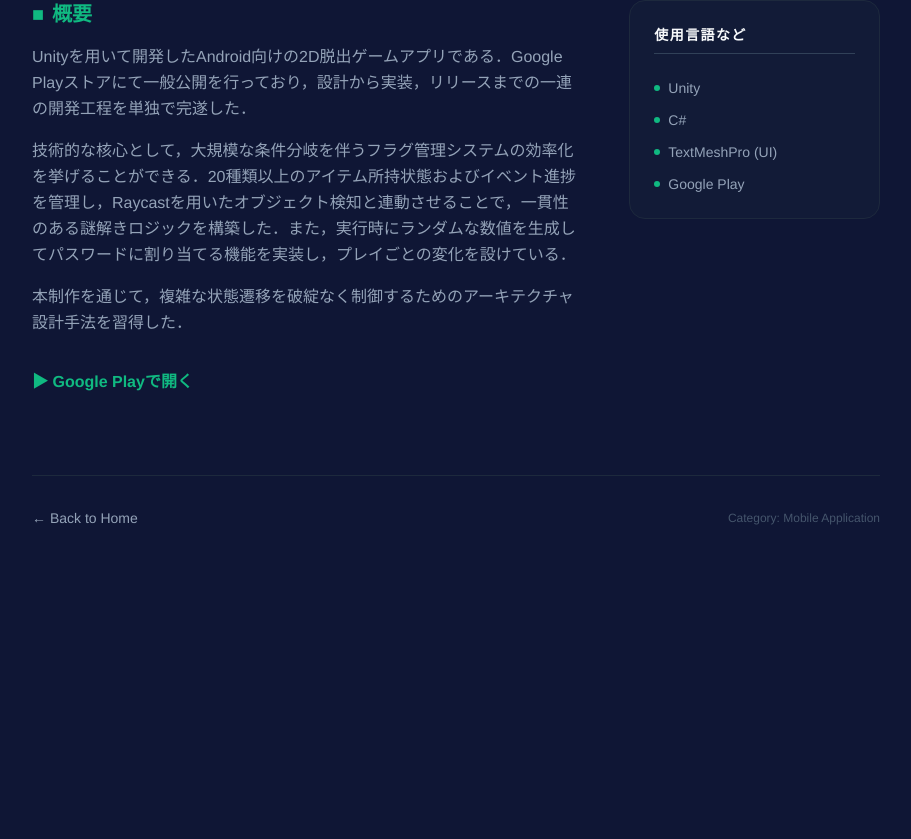
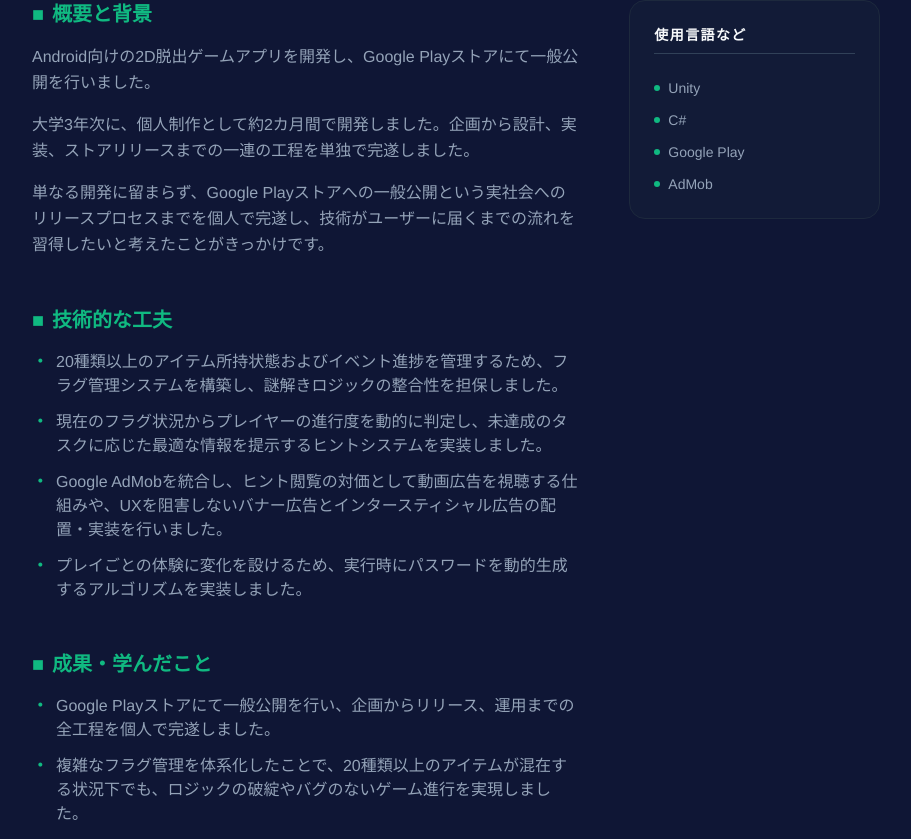
Before and after one commit to Cream-Pan/portfolio, a Next.js app: page /works/escape-game in a window 1280 px wide. Shown: the part 755-1594 px from the top of the page, without its empty margins (184-1095 px from the left). Before the commit the page ends 1379 px from the top, so only its background shows below. Built offline with nearby package versions, Linux system fonts and the light colour scheme.

Commit message:
ポートフォリオのプロジェクト内容をフォーマットに合わせて更新

```diff
--- a/app/data/works-data.ts
+++ b/app/data/works-data.ts
@@ -1,6 +1,6 @@
 export type ProjectDetail = {
   title: string;
-  description: string[];
+  // description?: string[];
   techStack: string[];
   imagePath?: string;
   demoUrl?: string;
@@ -8,91 +8,160 @@ export type ProjectDetail = {
   look: string;
   githubUrl?: string;
   category: string;
+  content: {
+    overview: string;    // ■成果物の概要
+    context: string;     // ■状況説明
+    background: string;  // ■制作背景
+    innovation: string[]; // ■どのような工夫をしたのか（箇条書き用）
+    results: string[];    // ■得られた成果・学んだこと（箇条書き用）
+  };
 };
 
 export const projects: Record<string, ProjectDetail> = {
   "rubiks-cube": {
     title: "ルービックキューブサイト",
-    description: [
-      "ルービックキューブの歴史，論理的思考力への効果，および解法の解説を目的とした総合的なWebアプリケーションである．初心者が体系的に学習できるだけでなく，中上級者が日々のトレーニングに活用できる実用的なツールの提供を目指した．",
-      "技術的な工夫として，JavaScriptを用いた競技用タイマー機能を実装した．スペースキーによる計測の開始・停止に加え，競技規則に則ったスクランブル（手順）のランダム生成ロジックを構築した．また，Cookieを活用した学習達成度の保存機能を導入し，ユーザーが自身の進捗を視覚的に把握できる仕組みを整えた．",
-      "UI/UXの面では，Swiper.jsを用いた直感的なスライダー実装や，CSSによるドロップダウンメニューの構築を行い，情報量の多いサイト内での高い回遊性を実現した．さらに，レスポンシブデザインに対応させ，PC・スマートフォンの双方から快適に利用できるよう設計した．",
-      "この制作を通じて，動的なDOM操作や非同期処理に加え，ユーザーの利便性を考慮したフロントエンド設計の基礎を習得した．"
-    ],
-    techStack: ["HTML5 / CSS3(Responsive Design)", "JavaScript", "Cookie", "Netlify"],
+    category: "Web Application",
+    techStack: ["HTML", "CSS", "JavaScript", "Cookie", "Netlify"],
     imagePath: "/images/rubiks-main.png",
     demoUrl: "https://rubik-s.netlify.app/",
     look: "▶ 作品を見る",
-    category: "Web Application",
+
+    content: {
+      overview: "ルービックキューブの歴史、論理的思考力への効果、および解法の解説を目的としたWebアプリケーションを開発しました。",
+      context: "大学3年次に、プログラミング学習のアウトプットとして約1カ月間で開発しました。情報設計からコーディング、デプロイまでを個人で完遂しました。",
+      background: "自身の趣味であるルービックキューブにおいて、単なる解説に留まらず、中上級者のトレーニングにも活用できる実用的なツールを統合したアプリケーションを目指しました。",
+      innovation: [
+        "JavaScriptを用いて、スクランブル（崩し手順）をランダムに生成するロジックを構築しました。",
+        "スペースキーによる計測の開始・停止が可能な、0.01秒単位の高精度な競技用タイマー機能を実装しました。",
+        "ユーザーの学習達成度をブラウザのCookieに保存する機能を導入し、ユーザーごとの進捗状況を保持する仕組みを整えました。",
+        "Swiper.jsを用いた直感的なスライダー実装や、CSSによるドロップダウンメニューの構築を行い、情報量の多いサイト内での高い回遊性を実現しました。",
+        "レスポンシブデザインに対応させ、PC・スマートフォンの双方から快適に利用できるよう設計を実現しました。"
+      ],
+      results: [
+        "HTML5、CSS3、JavaScriptの基礎を体系的に習得し、静的なページ制作から動的なロジック実装までを統合したWebアプリケーションの構造を理解しました。",
+        "Netlifyを用いたデプロイメントのワークフローを経験し、開発したプロダクトを一般公開する技術的な流れを習得しました。",
+        // "PC・スマートフォン双方での利便性を追求したレスポンシブデザインの設計手法を学び、多様な閲覧環境に対応するフロントエンドの実装力を養いました。",
+        "制作を通じて、ユーザーが求める機能（タイマーやスクランブル生成）を具体的なロジックに落とし込み、実用的なツールとして提供する楽しさを学びました。"
+      ]
+    }
   },
   "maze-game": {
     title: "迷路自動生成3Dアクションゲーム",
-    description: [
-      "Unityを用いて開発した，動的に生成される迷路を攻略する3Dアクションゲームである．プレイヤーの操作性と，リプレイ性を高めるためのランダム要素の共存を目的として制作した．",
-      "技術的な核心として，『穴掘り法』アルゴリズムに基づいた迷路の自動生成ロジックを独自に実装した．全領域を壁として初期化した後，奇数座標を起点に再帰的な探索を行うことで，必ずゴールに到達可能な迷路を動的に生成する仕組みを採用した．",
-      "ユーザーのスキルに応じた柔軟な難易度設定を実現するため，ゲーム開始前に『移動速度』および『制限時間』を選択可能なシステムを導入した．",
-      "さらに，Animatorと連携した移動制御を行い，カメラの追従と注視点固定を実装することで，快適な視点操作を実現した．また，障害物との接触時には，IEnumerator（コルーチン）を用いた時間差による制御処理を導入し，ゲーム性に奥行きを持たせた．",
-      "この制作を通じて，C#によるアルゴリズムの実装能力，およびUnityのコンポーネント指向に基づいた効率的なシステム設計手法を習得した．"
-    ],
-    techStack: ["Unity", "C#", "TextMeshPro (UI)", "Netlify"],
+    category: "Game Development",
+    techStack: ["Unity", "C#", "Netlify"],
     imagePath: "/images/maze-main.png",
     demoUrl: "https://maze-eat.netlify.app/",
     look: "▶ ゲームを体験する",
-    category: "Game Development",
+
+    content: {
+      overview: "Unityを用いて、プレイするたびに構造が変化する迷路を攻略する3Dアクションゲームを開発しました。",
+      context: "大学3年次に、アルゴリズムの実装と3D空間でのキャラクター制御を学び、個人で約1カ月間で開発しました。ブラウザ上で手軽に遊べるよう、WebGL形式でビルドしNetlifyにて公開しています。",
+      background: "授業で学んだアルゴリズムを、実際のゲーム体験として具現化することに挑戦しました。単なる課題の達成に留まらず、プレイヤーが常に新鮮な緊張感を持って挑戦できる「リプレイ性の高いゲーム」を目指し、穴掘り法による迷路の動的生成を軸としたシステムを設計しました。",
+      innovation: [
+        "「穴掘り法」アルゴリズムを実装しました。全領域を壁として初期化した後、奇数座標を起点に再帰的な探索を行うことで、必ずゴールに到達可能な迷路を動的に生成するロジックを構築しました。",
+        "ユーザーのスキルに応じた柔軟な難易度設定を実現するため、ゲーム開始前に「移動速度」および「制限時間」を選択可能なシステムを導入しました。",
+        "障害物との接触判定において、IEnumerator（コルーチン）を用いた時間差制御処理を導入し、ゲームオーバーまでの猶予やエフェクト演出など、ゲーム性に奥行きを持たせました。"
+      ],
+      results: [
+        "アルゴリズムに基づいた迷路生成により、計算上10,000通り以上の異なるマップを瞬時に生成し、高いリプレイ性を担保できることを確認しました。",
+        "制作を通じて、3D空間のキャラクターの移動制御において、物理演算とAnimatorによる手法を習得しました。"
+      ]
+    }
   },
   "escape-game": {
     title: "Android向け2D脱出ゲーム：Illustration Room",
-    description: [
-      "Unityを用いて開発したAndroid向けの2D脱出ゲームアプリである．Google Playストアにて一般公開を行っており，設計から実装，リリースまでの一連の開発工程を単独で完遂した．",
-      "技術的な核心として，大規模な条件分岐を伴うフラグ管理システムの効率化を挙げることができる．20種類以上のアイテム所持状態およびイベント進捗を管理し，Raycastを用いたオブジェクト検知と連動させることで，一貫性のある謎解きロジックを構築した．また，実行時にランダムな数値を生成してパスワードに割り当てる機能を実装し，プレイごとの変化を設けている．",
-      "本制作を通じて，複雑な状態遷移を破綻なく制御するためのアーキテクチャ設計手法を習得した．"
-    ],
-    techStack: ["Unity", "C#", "TextMeshPro (UI)", "Google Play"],
+    category: "Mobile Application",
+    techStack: ["Unity", "C#", "Google Play", "AdMob"],
     imagePath: "/images/escape-main.png",
     demoUrl: "https://play.google.com/store/apps/details?id=com.creampan.illustrationroom",
     look: "▶ Google Playで開く",
-    category: "Mobile Application",
+
+    content: {
+      overview: "Android向けの2D脱出ゲームアプリを開発し、Google Playストアにて一般公開を行いました。",
+      context: "大学3年次に、個人制作として約2カ月間で開発しました。企画から設計、実装、ストアリリースまでの一連の工程を単独で完遂しました。",
+      background: "単なる開発に留まらず、Google Playストアへの一般公開という実社会へのリリースプロセスまでを個人で完遂し、技術がユーザーに届くまでの流れを習得したいと考えたことがきっかけです。",
+      innovation: [
+        "20種類以上のアイテム所持状態およびイベント進捗を管理するため、フラグ管理システムを構築し、謎解きロジックの整合性を担保しました。",
+        "現在のフラグ状況からプレイヤーの進行度を動的に判定し、未達成のタスクに応じた最適な情報を提示するヒントシステムを実装しました。",
+        "Google AdMobを統合し、ヒント閲覧の対価として動画広告を視聴する仕組みや、UXを阻害しないバナー広告とインタースティシャル広告の配置・実装を行いました。",
+        "プレイごとの体験に変化を設けるため、実行時にパスワードを動的生成するアルゴリズムを実装しました。"
+      ],
+      results: [
+        "Google Playストアにて一般公開を行い、企画からリリース、運用までの全工程を個人で完遂しました。",
+        "複雑なフラグ管理を体系化したことで、20種類以上のアイテムが混在する状況下でも、ロジックの破綻やバグのないゲーム進行を実現しました。",
+        "制作を通じて、技術を単に実装するだけでなく、ユーザーの予期せぬ操作に対しても破綻しない堅牢な設計の重要性を学びました。"
+      ]
+    }
   },
   "typing-game": {
-    title: "タイピングゲーム",
-    description: [
-      "Unityを用いて開発した，PC向けのローマ字タイピング練習アプリケーションである．初学者から上級者まで幅広いユーザーに楽しんでもらうため，3段階の難易度設定および視覚的なフィードバック機能を実装した．",
-      "技術的な核心として，外部CSVファイルからの動的な問題読み込みシステムを構築した．System.IOを用いたファイルストリーム処理により，プログラム本体を修正することなく問題データの追加・変更を可能にし，拡張性を実現した．また，入力判定においては，『し』を『shi』または『si』と入力する場合など，複数のローマ字表記パターンを動的に生成・照合するアルゴリズムを実装し，ユーザーの入力習慣を妨げない柔軟な判定ロジックを確立した．",
-      "UI/UXの面では，オブジェクトのスムーズな移動演出や，状況に応じた効果音の制御を行い，操作時の爽快感を追求した．さらに，リザルト画面において正確率やタイピング速度を提示することで，学習者が自身の習熟度を客観的に把握できる仕組みを整えた．",
-      "本制作を通じて，効率的なデータ管理手法（データとロジックの分離）に加え，ユーザーの多様な操作を許容するための複雑な文字列処理アルゴリズムの設計能力を習得した．"
-    ],
-    techStack: ["Unity", "C#", "TextMeshPro (UI)"],
+    title: "タイピングゲーム：麺打",
+    category: "Game Development",
+    techStack: ["Unity", "C#", "Netlify"],
     imagePath: "/images/menda-main.png",
     demoUrl: "https://men-da.netlify.app/",
     look: "▶ 作品を体験する",
-    category: "Web Application",
+
+    content: {
+      overview: "「シュルレアリスム」をテーマに、PC向けローマ字タイピング練習アプリをUnityを用いて開発しました。初学者から上級者まで幅広いユーザーに楽しんでもらうため、3段階の難易度設定および視覚的なフィードバック機能を実装しています。",
+      context: "大学4年次の研究室ハッカソンにて、4名チームで約1週間かけて開発しました。短期間の制作の中で、私は主にゲームの設計、基盤システムの構築、および外部データ処理を担当しました。",
+      background: "現代の「自動化された無意識的なタイピング」という習慣をあえて崩すことで、プレイヤーに新しい認知体験を提供することを目指しました。シュルレアリスムの思想をヒントに、固定観念を破る「思考の再構築」を促す手段としてタイピングに着目しました。",
+      innovation: [
+        "ローマ字入力の「子音+母音」を「母音+子音」へと意図的に反転させるルールを実装し、脳トレ要素を含んだ「逆転学習」の課題としてゲームを設計しました。",
+        "15回連続正解による「タイムボーナス」などの動的なゲームパラメータ調整機能を実装し、認知的負荷の高いルール下でも継続して挑戦したくなるゲームバランスを追求しました 。",
+        "UI/UXの面では，オブジェクトのスムーズな移動演出や，状況に応じた効果音の制御を行い，操作時の爽快感を追求しました。",
+        "外部CSVファイルから問題データを動的に読み込む仕組みを導入することで、プログラム本体を修正することなく問題の追加・変更が可能な拡張性の高いシステムを構築しました。"
+      ],
+      results: [
+        "データとロジックを分離した基盤設計によりチームでの並行開発を効率化させるとともに、核心となる体験を最優先に実装することで、ゲームの品質を高めることができました。",
+        "制作を通じて，ユーザーエクスペリエンスを向上させるためのUI/UX設計の重要性を学びました。"
+      ]
+    }
   },
   "sichi2025": {
     title: "DistrActive：意識的な非集中状態の観測システムの提案",
-    description: [
-      "SICHI 2025において企業賞を受賞した，作業中の『意識的な非集中状態（ディストラクション）』を定量的に観測・支援するシステムの提案である．",
-      "生体センサ（EEG）を用いて，ユーザーが意図的に集中を解いている状態をリアルタイムで検出し，ゲームの難易度にフィードバックする手法を構築した．",
-      "本作の核心は，『ダーツを命中させるには集中が必要だが，集中するほど的が収縮し難易度が上昇する』という逆説的な設計にある．",
-      "一方で，意図的に集中を解く（非集中状態を作る）ことで的が拡大し有利になるが，肝心の投擲時には再び集中を取り戻さなければならないという，精神状態の高度なコントロールを要するジレンマ体験を実現した．",
-      "本作品においては，EEGからのデータ取得・解析を行うシステムに加え，その状態を可視化しゲーム体験へと統合する一連のパイプラインを開発した．"
-    ],
-    techStack: ["Unity", "C#", "TextMeshPro (UI)", "Python", "Bio-sensing", "Signal Processing", "Meta Quest 3"],
+    category: "Student Contest",
+    techStack: ["Unity", "C#", "Python", "EEG (Bio-sensing)", "Meta Quest 3"],
     videoPath: "/movie/sichi2025_demo.mp4",
     demoUrl: "https://sites.google.com/view/sichi",
     look: "▶ 表彰ページを見る",
-    category: "Contest Exhibit",
+
+    content: {
+      overview: "SICHI 2025において企業賞を受賞した、作業中の「意識的な非集中状態（ディストラクション）」を定量的に観測・支援するVRシステムの提案です。",
+      context: "大学4年次の学生コンテスト（SICHI 2025）に向けてチームで開発しました。私は主に、Unityを用いたゲーム全体の基盤機能、ダーツの物理判定、および生体情報と連動するギミックの実装を担当しました。",
+      background: "現代の過剰な集中（過集中）による疲労に対し、意図的に集中を解くことでパフォーマンスを維持する「積極的な非集中」の重要性に着目しました。精神状態をリアルタイムにゲーム難易度へ反映させることで、ユーザーが自身の集中状態を自覚・コントロールする体験の構築を目指しました。",
+      innovation: [
+        "EEG（脳波センサ）から取得したデータをPythonで解析し、OSC通信を用いてUnityへリアルタイムにフィードバックする一連のデータパイプラインを構築しました。",
+        "「集中するほど的が収縮し、非集中状態で的が拡大する」という逆説的なギミックを実装し、精神状態の変化を物理的な難易度変化として可視化しました。",
+        "ダーツの当たり判定および点数計算ロジックを独自に実装し、VR空間における投擲動作と生体情報のフィードバックが矛盾なく融合するゲーム基盤を構築しました。"
+      ],
+      results: [
+        "SICHI 2025において企業賞を受賞し，意識的な非集中状態を支援する新たなインタラクション手法の有効性を評価されました。",
+        "生体センサを用いたリアルタイムデータ解析と，その結果をインタラクティブ体験に統合することで、精神状態のコントロールを要する高度なジレンマ体験を実現しました。",
+        "制作を通じて，生体信号処理のリアルタイム実装、およびチーム開発におけるハードウェアとソフトウェアの統合的なシステム設計手法を習得しました。"
+      ]
+    }
   },
   "sichi2024": {
     title: "EchoKey：ヒアラブルデバイスの耳音響認証を利用した穴形状識別による様々なアプリケーションの提案",
-    description: [
-      "ヒアラブルデバイスの音響特性を活用した新しい入力デバイスの提案である．SICHI 2024へは，１年早く研究室で活動ができるラボワーク制度を使用して参加し，最優秀賞を受賞した，",
-      "耳音響認証技術を応用し，耳穴内部の微細な形状の差異を音の反響特性によって識別する手法を開発した．これにより，個人認証と同時に物理的な穴形状を鍵（キー）としたデバイス操作を可能にしている．",
-      "動画では異なる形状の穴を用いた選択式クイズや物理ダイヤル金庫の解錠など，物理世界とデジタル情報を繋ぐアプリケーションの実装例を示している．"
-    ],
+    category: "Student Contest",
     techStack: ["Dart", "Flutter"],
     videoPath: "https://www.youtube.com/embed/YJVtM-0OyHY",
     demoUrl: "https://sites.google.com/view/sichi/sichi2024",
     look: "▶ 表彰ページを見る",
-    category: "Contest Grand Prize",
+
+    content: {
+      overview: "SICHI 2024にて最優秀賞を受賞した、ヒアラブルデバイスの音響特性を活用し、物理的な「穴の形状」を識別してデジタル操作へ繋げる新しい入力インタフェースの提案です。",
+      context: "大学3年次に「ラボワーク制度」を利用し、配属前から研究室の先輩方とチームで開発しました。私は主に企画立案（アイデア創出）およびFlutterを用いたデモアプリの機能開発を補助しました。",
+      background: "耳音響認証技術を応用し、耳穴内部の微細な形状の差異を音の反響特性によって識別する手法を開発しました。これにより、個人認証と同時に物理的な穴形状を鍵（キー）としたデバイス操作を可能にしています。",
+      innovation: [
+        "物理的な鍵の内部形状（穴の大きさや深さ）による音の反響特性の差異を解析し、それを特定のアプリケーション操作に紐付ける「EchoKey」のコンセプトを立案しました。",
+        "Flutter（Dart）を用いて、クイズの正誤判定を行うデモアプリケーションのUIおよびロジックの実装を支援しました。"
+      ],
+      results: [
+        "SICHI 2024にて最優秀賞を受賞し、耳音響認証技術を応用した新しい入力デバイスの有効性を評価されました。",
+        "ラボワーク制度を通じた早期の活動により、HCI分野への知見を得るとともに、チームでの企画立案から実装までのプロセスを習得しました。",
+        "制作を通じて、ハードウェアとソフトウェアの統合的なシステム設計手法を学び、チームでの協働によるプロジェクト推進力を養いました。"
+      ]
+    }
   },
 };
--- a/app/page.tsx
+++ b/app/page.tsx
@@ -12,29 +12,29 @@ const works: Work[] = [
   {
     id: "rubiks-cube",
     title: "🧊 ルービックキューブサイト",
-    description: "ルービックキューブの歴史から揃え方まで分かるWebサイト．授業制作の一環として開発した．",
-    tech: "HTML / CSS / JavaScript",
+    description: "ルービックキューブの歴史、論理的思考力への効果、および解法の解説を目的としたWebアプリケーションを開発しました。",
+    tech: "HTML / CSS / JavaScript / Cookie / Netlify",
     url: "https://rubik-s.netlify.app/",
   },
   {
     id: "maze-game",
     title: "🧩 迷路自動生成3Dアクションゲーム",
-    description: "プレイヤーの操作性とゴール設計を重視した3Dゲーム．Unity授業にて制作した．",
-    tech: "Unity / C#",
+    description: "Unityを用いて、プレイするたびに構造が変化する迷路を攻略する3Dアクションゲームを開発しました。",
+    tech: "Unity / C# / Netlify",
     url: "https://maze-eat.netlify.app/",
   },
   {
     id: "escape-game",
     title: "🚪 Android向け2D脱出ゲーム：Illustration Room",
-    description: "Unityを用いて開発したAndroid向けの2D脱出ゲームアプリである．Google Playストアにて一般公開を行っており，設計から実装，リリースまでの一連の開発工程を単独で完遂した．",
-    tech: "Unity / C#",
+    description: "Android向けの2D脱出ゲームアプリを開発し、Google Playストアにて一般公開を行いました。企画から設計、実装、ストアリリースまでの一連の工程を単独で完遂しました。",
+    tech: "Unity / C# / Google Play / AdMob",
     url: "https://play.google.com/store/apps/details?id=com.creampan.illustrationroom",
   },
   {
     id: "typing-game",
-    title: "⌨️ タイピングゲーム",
-    description: "シュルレアリスムをテーマに，母音と子音を入れ替えたタイピングゲーム．システム設計を実装．",
-    tech: "Unity / C#",
+    title: "⌨️ タイピングゲーム：麵打",
+    description: "「シュルレアリスム」をテーマに、PC向けローマ字タイピング練習アプリをUnityを用いて開発しました。",
+    tech: "Unity / C# / Netlify",
     url: "https://men-da.netlify.app/",
   },
 ];
--- a/app/works/[slug]/page.tsx
+++ b/app/works/[slug]/page.tsx
@@ -72,8 +72,8 @@ export default async function WorkDetail({ params }: Props) {
         </div>
 
         <div className="grid md:grid-cols-3 gap-12">
-          <div className="md:col-span-2 space-y-8">
-            <div>
+          <div className="md:col-span-2 space-y-12">
+            {/* <div>
               <h2 className="text-xl font-bold text-emerald-primary mb-4 flex items-center gap-2">
                 <span>■</span> 概要
               </h2>
@@ -82,6 +82,47 @@ export default async function WorkDetail({ params }: Props) {
                   <p key={i}>{p}</p>
                 ))}
               </div>
+            </div> */}
+            {/* 1. 概要・2. 状況説明 */}
+            <div>
+              <h2 className="text-xl font-bold text-emerald-primary mb-4 flex items-center gap-2">
+                <span>■</span> 概要と背景
+              </h2>
+              <div className="text-text-sub leading-relaxed space-y-4 text-sm md:text-base">
+                <p>{project.content.overview}</p>
+                <p>{project.content.context}</p>
+                <p>{project.content.background}</p>
+              </div>
+            </div>
+
+            {/* 4. どのような工夫をしたのか */}
+            <div>
+              <h2 className="text-xl font-bold text-emerald-primary mb-4 flex items-center gap-2">
+                <span>■</span> 技術的な工夫
+              </h2>
+              <ul className="list-none space-y-3 text-text-sub text-sm md:text-base">
+                {project.content.innovation.map((item, i) => (
+                  <li key={i} className="flex gap-2">
+                    <span className="text-emerald-primary font-bold">・</span>
+                    <span>{item}</span>
+                  </li>
+                ))}
+              </ul>
+            </div>
+
+            {/* 5. 得られた成果・学んだこと */}
+            <div>
+              <h2 className="text-xl font-bold text-emerald-primary mb-4 flex items-center gap-2">
+                <span>■</span> 成果・学んだこと
+              </h2>
+              <ul className="list-none space-y-3 text-text-sub text-sm md:text-base">
+                {project.content.results.map((item, i) => (
+                  <li key={i} className="flex gap-2">
+                    <span className="text-emerald-primary font-bold">・</span>
+                    <span>{item}</span>
+                  </li>
+                ))}
+              </ul>
             </div>
 
             <div className="flex gap-6">
```
